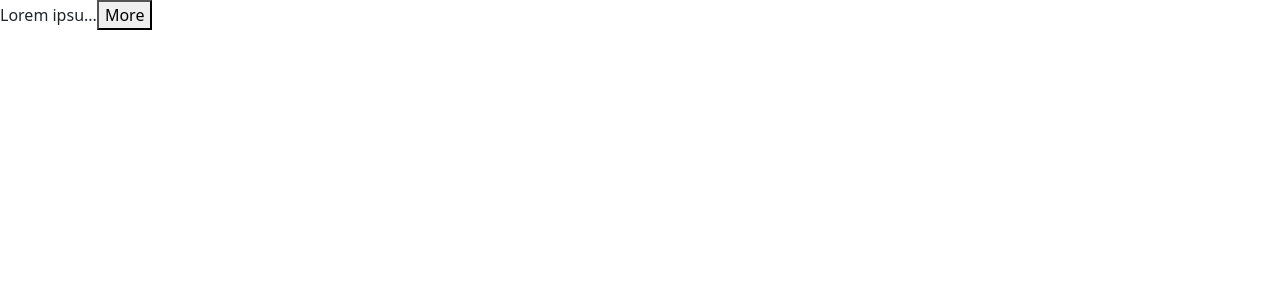
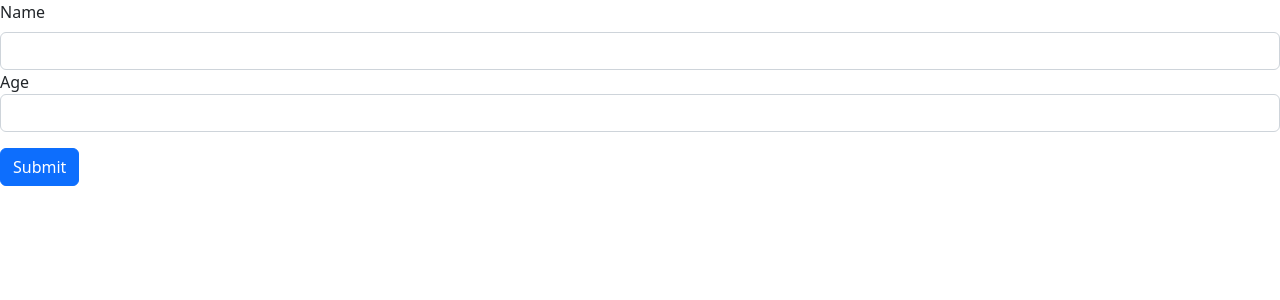
Before and after one commit to elkhvn/react-app-1-course, a React (Vite) app: page / in a window 1280 px wide. Shown: the top 300 px of the page. Built offline with nearby package versions, Linux system fonts and the light colour scheme.

Commit message:
useRef hook on forms to access input data

```diff
--- a/src/App.tsx
+++ b/src/App.tsx
@@ -1,22 +1,9 @@
-import ExpandableText from "./components/ExpandableText";
+import Form from "./components/Form";
 
 function App() {
   return (
     <>
-      <ExpandableText>
-        Lorem ipsum, dolor sit amet consectetur adipisicing elit. Laborum,
-        cumque obcaecati voluptate asperiores exercitationem expedita! Fugiat ab
-        corporis voluptatum quas id architecto nulla sunt, distinctio molestias
-        delectus maiores. Inventore error aperiam veniam molestias? Consequatur
-        nulla tenetur ipsam maxime velit praesentium voluptates, odio quod
-        reprehenderit quis dignissimos mollitia quidem dicta cum molestias
-        maiores, voluptatum eius. Est aspernatur corporis cum veniam eveniet
-        earum facilis voluptatum iusto ea! Optio consequatur voluptatum
-        consequuntur fuga pariatur est voluptate reprehenderit? Provident
-        tempora, reiciendis inventore repellat minima magni harum quibusdam ad
-        pariatur? Quo accusantium quibusdam temporibus facilis assumenda. Qui,
-        voluptates vel. Quaerat saepe quidem accusantium ex veritatis?
-      </ExpandableText>
+    <Form></Form>
     </>
   );
 }
--- /dev/null
+++ b/src/components/Form.tsx
@@ -0,0 +1,42 @@
+import { FormEvent, useRef } from "react";
+
+const Form = () => {
+  const nameRef = useRef<HTMLInputElement>(null);
+  const ageRef = useRef<HTMLInputElement>(null);
+
+  let person = { name: "", age: 0 };
+
+  let handleSubmit = (event: FormEvent) => {
+    event.preventDefault();
+    if (nameRef.current !== null) {
+      person.name = nameRef.current.value;
+    }
+    if (ageRef.current) {
+      person.age = parseInt(ageRef.current.value);
+    }
+  };
+
+  return (
+    <form onSubmit={handleSubmit} action="">
+      <div className="mb-3">
+        <label htmlFor="name" className="form-label">
+          Name
+        </label>
+        <input ref={nameRef} type="name" className="form-control" id="name" />
+        <div className="mb-3">
+          <label htmlFor="age" className="forma-label">
+            Age
+          </label>
+          <input ref={ageRef} id="age" type="number" className="form-control" />
+        </div>
+        <div className="mb-3">
+          <button type="submit" className="btn btn-primary">
+            Submit
+          </button>
+        </div>
+      </div>
+    </form>
+  );
+};
+
+export default Form;
```
